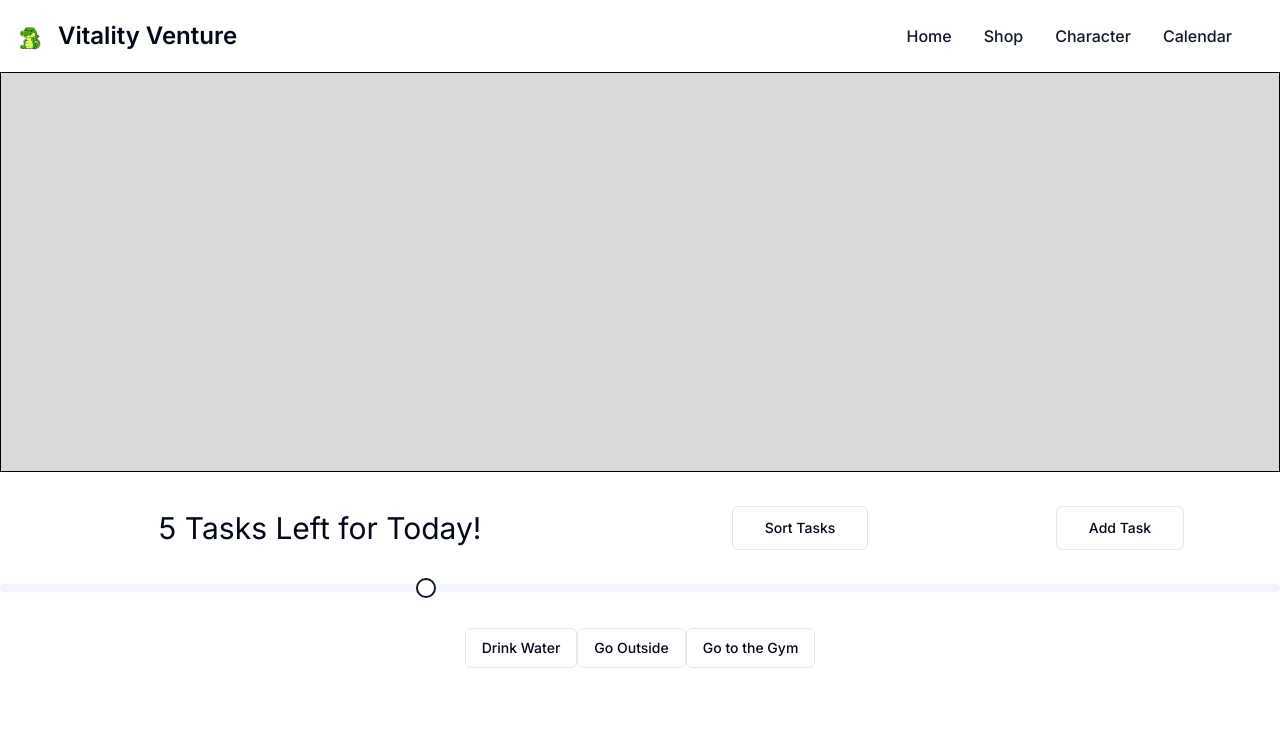
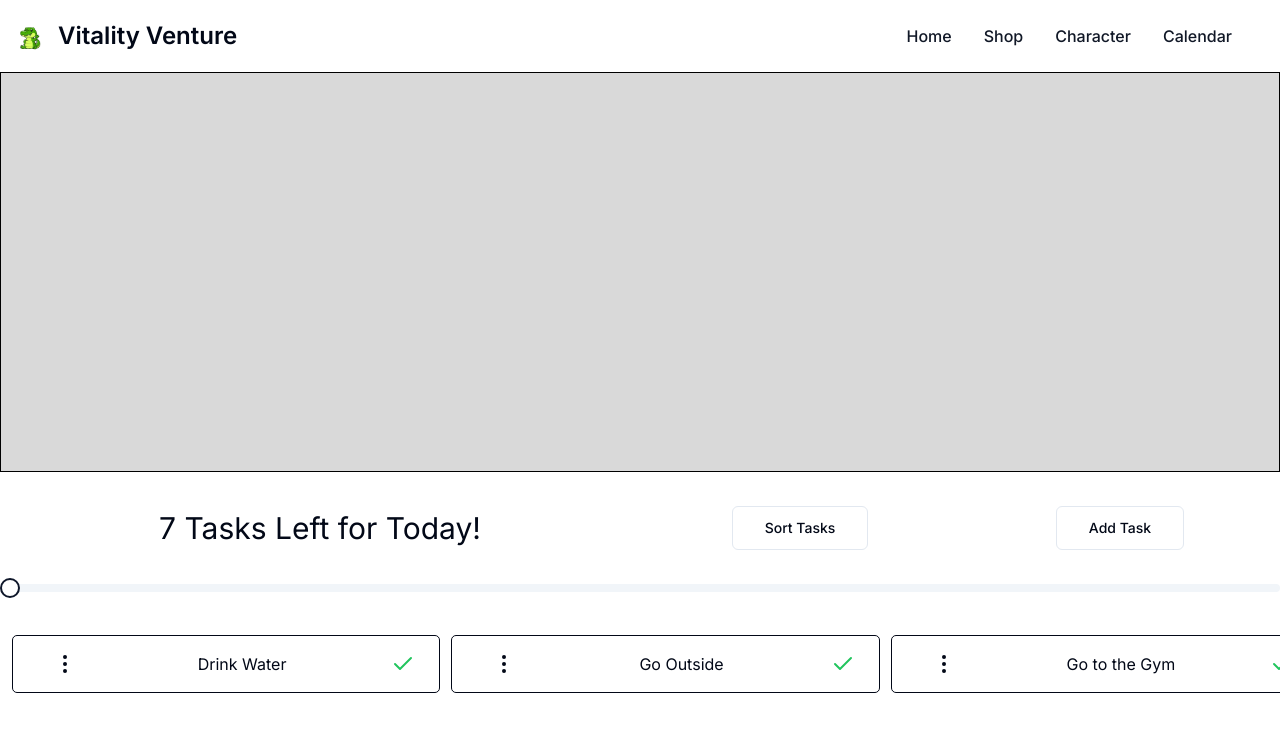
Before and after one commit to cperez1703/Vitality-Venture, a Next.js app: page / in a window 1280 px wide. Shown: the top 732 px of the page. Built offline with nearby package versions, Linux system fonts and the light colour scheme.

Commit message:
edit task button

```diff
--- a/app/(dashboard)/page.tsx
+++ b/app/(dashboard)/page.tsx
@@ -1,37 +1,78 @@
+"use client"
+
 import AddTasks from "@/components/dashboard/addTasks";
 import HomeHeader from "@/components/dashboard/homeHeader";
 import SortTasks from "@/components/dashboard/sortTasks";
 import Navbar from "@/components/navigation/Navbar";
-import { Slider } from "@/components/ui/slider"
-import { Button } from "@/components/ui/button"
-
+import { Slider } from "@/components/ui/slider";
+import { Button } from "@/components/ui/button";
+import { useState, useRef } from "react";
+import { Check } from "lucide-react";
+import EditTasks from "@/components/dashboard/editTasks";
 
 export default function Home() {
+  const [tasks, setTasks] = useState([
+    { id: 1, text: "Drink Water", completed: false, time: "7:00", timeCreated: "7:00" },
+    { id: 2, text: "Go Outside", completed: false, time: "7:00", timeCreated: "7:00" },
+    { id: 3, text: "Go to the Gym", completed: false, time: "7:00", timeCreated: "7:00" },
+    { id: 4, text: "Walk Outside", completed: false, time: "7:00", timeCreated: "7:00" },
+    { id: 5, text: "Walk Outside", completed: false, time: "7:00", timeCreated: "7:00" },
+    { id: 6, text: "Walk Outside", completed: false, time: "7:00", timeCreated: "7:00" },
+    { id: 7, text: "Walk Outside", completed: false, time: "7:00", timeCreated: "7:00" },
+  ]);
+
+  const scrollContainerRef = useRef<HTMLDivElement>(null);
+
+  const handleSliderChange = (value: number[]) => {
+    const container = scrollContainerRef.current;
+    if (container) {
+      const maxScrollLeft = container.scrollWidth - container.clientWidth;
+      container.scrollLeft = (maxScrollLeft * value[0]) / 100;
+    }
+  };
+
   return (
     <>
-      <Navbar/>
-      <HomeHeader/>
+      <Navbar />
+      <HomeHeader />
       <div className="flex items-center justify-center columns-2 h-28">
         <div className="w-full flex items-center justify-center text-3xl">
-          5 Tasks Left for Today!
+          {tasks.length} Tasks Left for Today!
         </div>
         <div className="w-full flex items-center justify-center columns-2">
           <div className="w-full flex items-center justify-center text-3xl">
-            <SortTasks/>
+            <SortTasks />
           </div>
           <div className="w-full flex items-center justify-center text-3xl">
-            <AddTasks/>
+            <AddTasks />
           </div>
         </div>
       </div>
-      <div className="w-full flex justify-center">
-        <Slider defaultValue={[33]} max={100} step={1} />
+      <div className="w-full flex justify-center mb-4">
+        <Slider defaultValue={[0]} max={100} step={1} onValueChange={handleSliderChange} />
       </div>
-      <div className="w-full h-28 flex justify-center items-center columns-3">
-        <Button className="flex justify-center items-center" variant="outline">Drink Water</Button>
-        <Button className="flex justify-center items-center" variant="outline">Go Outside</Button>
-        <Button className="flex justify-center items-center" variant="outline">Go to the Gym</Button>
+      <div className="w-full h-28 flex items-center mb-4 overflow-x-auto whitespace-nowrap hide-scrollbar" ref={scrollContainerRef}>
+        {tasks.map((task, index) => (
+          <div className="flex-none flex justify-between items-center px-4 outline outline-1 rounded" style={{ minWidth: '33.33%', marginLeft:'1%' }} key={task.id}>
+            <div className="flex justify-center items-center p-2">
+              <EditTasks/>
+            </div>
+            <span className="flex-grow text-center">{task.text}</span>
+            <Button className="flex justify-center items-center p-2" variant="ghost">
+              <Check className="text-green-500" />
+            </Button>
+          </div>
+        ))}
       </div>
+      <style jsx>{`
+        .hide-scrollbar {
+          -ms-overflow-style: none; /* IE and Edge */
+          scrollbar-width: none; /* Firefox */
+        }
+        .hide-scrollbar::-webkit-scrollbar {
+          display: none; /* Chrome, Safari, and Opera */
+        }
+      `}</style>
     </>
   );
 }
--- /dev/null
+++ b/components/dashboard/editTasks.tsx
@@ -0,0 +1,62 @@
+"use client";
+
+import { Button } from "@/components/ui/button"
+import {
+  Dialog,
+  DialogContent,
+  DialogDescription,
+  DialogFooter,
+  DialogHeader,
+  DialogTitle,
+  DialogTrigger,
+} from "@/components/ui/dialog"
+import { Input } from "@/components/ui/input"
+import { Label } from "@/components/ui/label"
+import { EllipsisVertical } from "lucide-react";
+
+const EditTasks = () => {
+    return (
+        <Dialog>
+            <DialogTrigger asChild>
+                <Button variant="ghost">
+                    <EllipsisVertical/>
+                </Button>
+            </DialogTrigger>
+            <DialogContent className="sm:max-w-[425px]">
+                <DialogHeader>
+                    <DialogTitle>Edit Task</DialogTitle>
+                    <DialogDescription>
+                        Edit your existing task
+                    </DialogDescription>
+                </DialogHeader>
+            <div className="grid gap-4 py-4">
+                <div className="grid grid-cols-4 items-center gap-4">
+                <Label htmlFor="name" className="text-right">
+                    Task
+                </Label>
+                <Input
+                    id="name"
+                    defaultValue="Drink Water"
+                    className="col-span-3"
+                />
+                </div>
+                <div className="grid grid-cols-4 items-center gap-4">
+                <Label htmlFor="Time" className="text-right">
+                    Time
+                </Label>
+                <Input
+                    id="time"
+                    defaultValue="6:00am"
+                    className="col-span-3"
+                />
+                </div>
+            </div>
+            <DialogFooter>
+                <Button className="hover:bg-green-600" type="submit">Edit Task</Button>
+            </DialogFooter>
+            </DialogContent>
+        </Dialog>
+     );
+}
+
+export default EditTasks;
--- a/components/navigation/Navbar.tsx
+++ b/components/navigation/Navbar.tsx
@@ -1,3 +1,4 @@
+import Link from 'next/link'
 import { UserButton } from "@clerk/nextjs";
 
 const Navbar = () => {
@@ -11,36 +12,36 @@ const Navbar = () => {
                 <div className="hidden w-full md:block md:w-auto" id="navbar-default">
                 <ul className="font-medium flex flex-col p-4 md:p-0 mt-4 border border-gray-100 rounded-lg bg-gray-50 md:flex-row md:space-x-8 rtl:space-x-reverse md:mt-0 md:border-0 md:bg-white dark:bg-gray-800 md:dark:bg-gray-900 dark:border-gray-700">
                     <li>
-                        <a
+                        <Link
                             href="/"
                             className="block py-2 px-3 text-gray-900 rounded hover:bg-gray-100 md:hover:bg-transparent md:border-0 md:hover:text-green-700 md:p-0 dark:text-white md:dark:hover:text-green-500 dark:hover:bg-gray-700 dark:hover:text-white md:dark:hover:bg-transparent"
                         >
                             Home
-                        </a>
+                        </Link>
                     </li>
                     <li>
-                        <a
+                        <Link
                             href="/shop"
                             className="block py-2 px-3 text-gray-900 rounded hover:bg-gray-100 md:hover:bg-transparent md:border-0 md:hover:text-green-700 md:p-0 dark:text-white md:dark:hover:text-green-500 dark:hover:bg-gray-700 dark:hover:text-white md:dark:hover:bg-transparent"
                         >
                             Shop
-                        </a>
+                        </Link>
                     </li>
                     <li>
-                        <a
+                        <Link
                             href="/character"
                             className="block py-2 px-3 text-gray-900 rounded hover:bg-gray-100 md:hover:bg-transparent md:border-0 md:hover:text-green-700 md:p-0 dark:text-white md:dark:hover:text-green-500 dark:hover:bg-gray-700 dark:hover:text-white md:dark:hover:bg-transparent"
                         >
                             Character
-                        </a>
+                        </Link>
                     </li>
                     <li>
-                        <a
+                        <Link
                             href="/calendar"
                             className="block py-2 px-3 text-gray-900 rounded hover:bg-gray-100 md:hover:bg-transparent md:border-0 md:hover:text-green-700 md:p-0 dark:text-white md:dark:hover:text-green-500 dark:hover:bg-gray-700 dark:hover:text-white md:dark:hover:bg-transparent"
                         >
                             Calendar
-                        </a>
+                        </Link>
 
                     </li>
                     <li>
```
